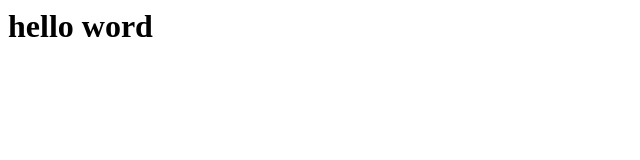
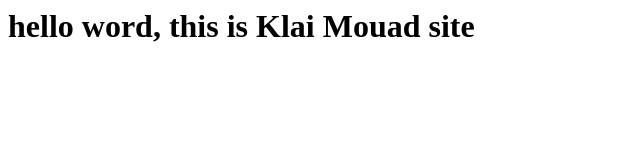
Before and after one commit to mouadklai/my-project, a plain HTML site: page index.html in a window 1280 px wide. Shown: the whole page, without its empty margins (0-640 px from the left). Drawn offline with Linux system fonts and the light colour scheme.

Commit message:
Update index.html

```diff
--- a/index.html
+++ b/index.html
@@ -1 +1 @@
-<h1>hello word </h1>
+<h1>hello word, this is Klai Mouad site</h1>
```
